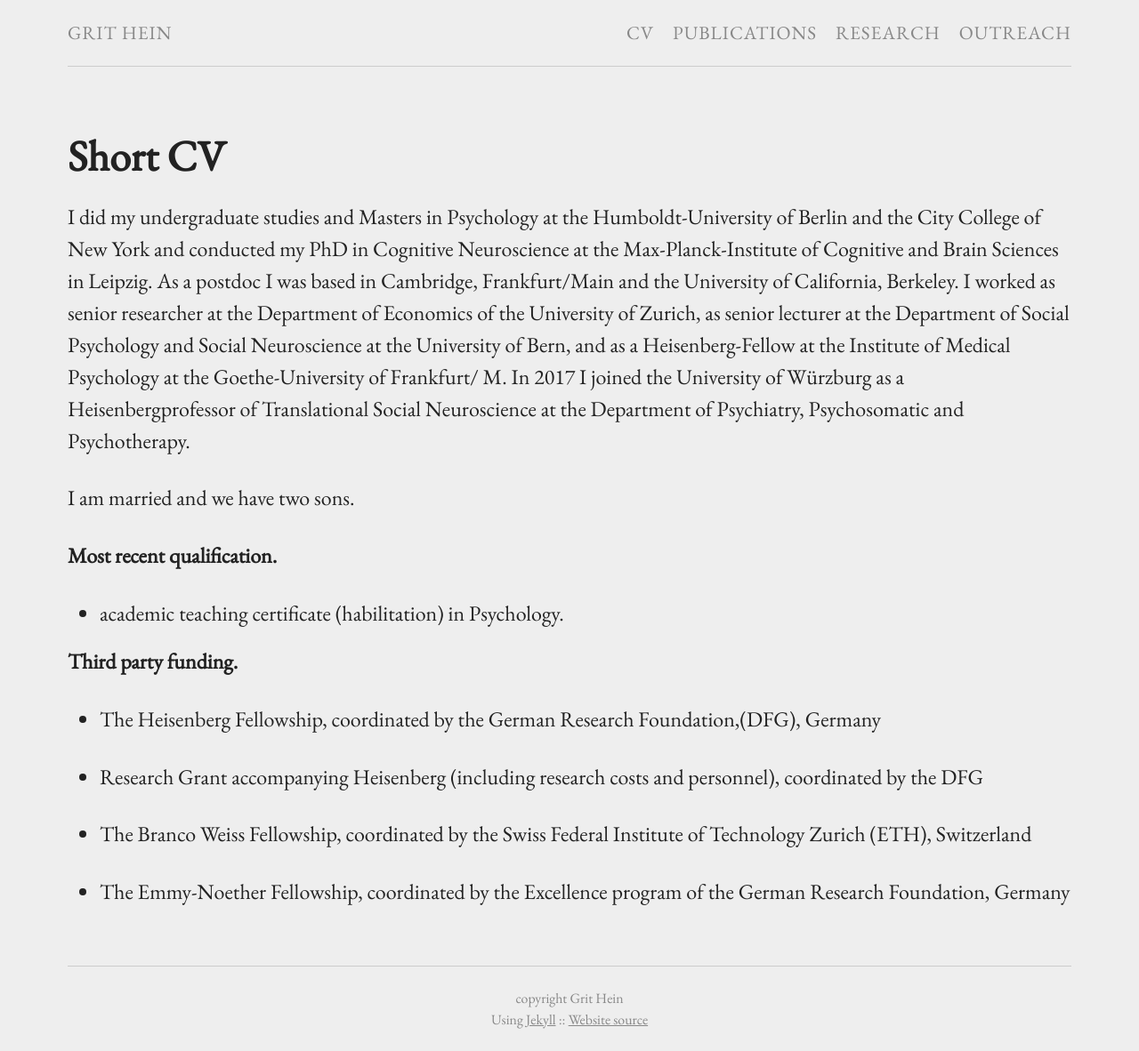
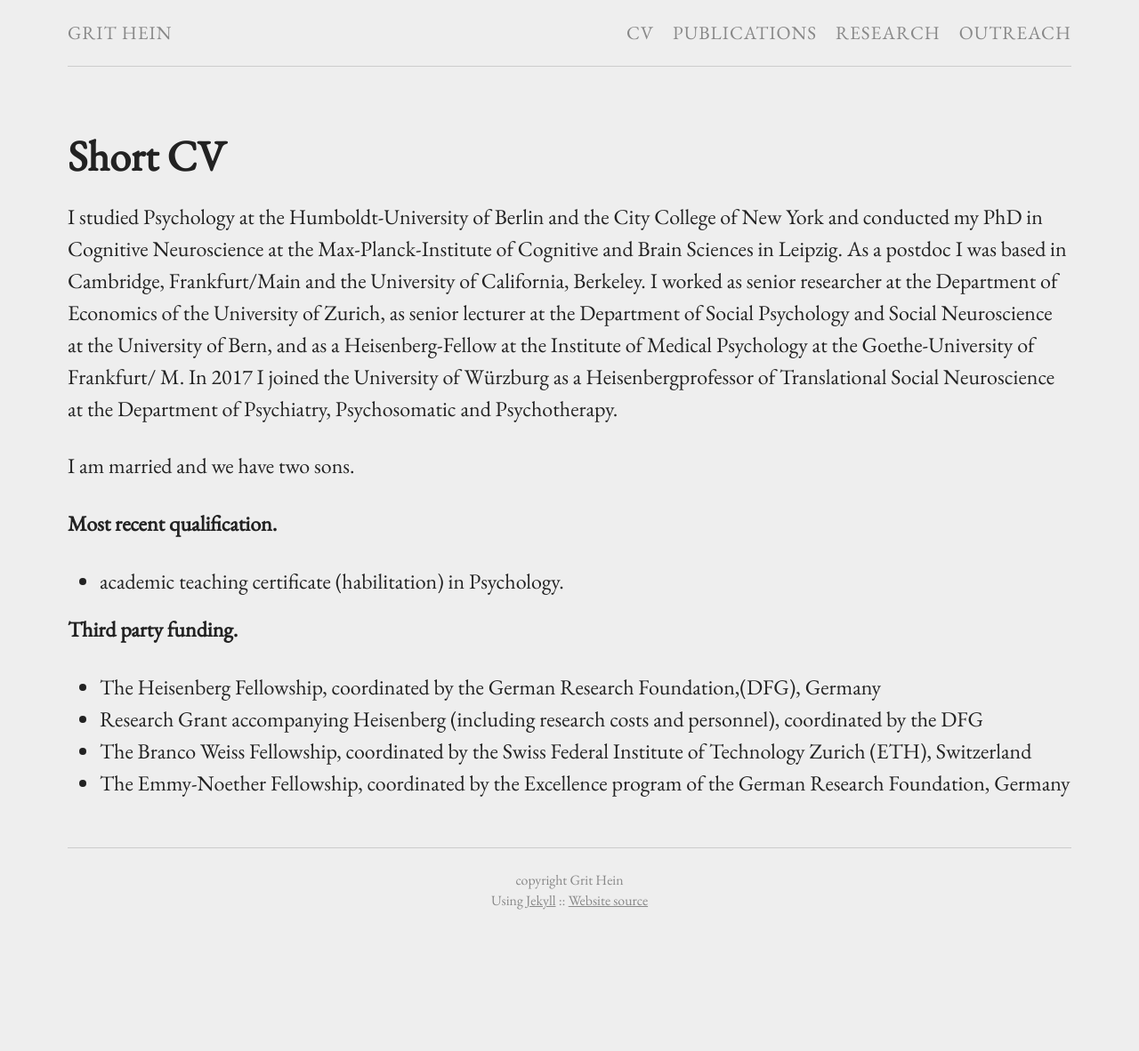
Before and after one commit to grithein/grithein, a Jekyll site: the page built from cv.md, in a window 1280 px wide. Shown: the whole page at 89% size. Built offline with Jekyll 4.4.1, drawn with Linux system fonts in a browser that asks for light colours; after the commit the page ends 1049 px from its top, so only the background shows below that.

Commit message:
Update from Forestry.io - cv.md

```diff
--- a/cv.md
+++ b/cv.md
@@ -3,7 +3,7 @@ title: Short CV
 layout: page
 permalink: "/cv/"
 ---
-I did my undergraduate studies and Masters in Psychology at the Humboldt-University of Berlin and the City College of New York and conducted my PhD in Cognitive Neuroscience at the Max-Planck-Institute of Cognitive and Brain Sciences in Leipzig. As a postdoc I was based in Cambridge, Frankfurt/Main and the University of California, Berkeley. I worked as senior researcher at the Department of Economics of the University of Zurich, as senior lecturer at the Department of Social Psychology and Social Neuroscience at the University of Bern, and as a Heisenberg-Fellow at the Institute of Medical Psychology at the Goethe-University of Frankfurt/ M. In 2017 I joined the University of Würzburg as a Heisenbergprofessor of Translational Social Neuroscience at the Department of Psychiatry, Psychosomatic and Psychotherapy.
+I studied Psychology at the Humboldt-University of Berlin and the City College of New York and conducted my PhD in Cognitive Neuroscience at the Max-Planck-Institute of Cognitive and Brain Sciences in Leipzig. As a postdoc I was based in Cambridge, Frankfurt/Main and the University of California, Berkeley. I worked as senior researcher at the Department of Economics of the University of Zurich, as senior lecturer at the Department of Social Psychology and Social Neuroscience at the University of Bern, and as a Heisenberg-Fellow at the Institute of Medical Psychology at the Goethe-University of Frankfurt/ M. In 2017 I joined the University of Würzburg as a Heisenbergprofessor of Translational Social Neuroscience at the Department of Psychiatry, Psychosomatic and Psychotherapy.
 
 I am married and we have two sons.
 
@@ -14,9 +14,6 @@ I am married and we have two sons.
 **Third party funding.**
 
 * The Heisenberg Fellowship, coordinated by the German Research Foundation,(DFG), Germany
-
 * Research Grant accompanying Heisenberg (including research costs and personnel), coordinated by the DFG
-
 * The Branco Weiss Fellowship, coordinated by the Swiss Federal Institute of Technology Zurich (ETH), Switzerland
-
 * The Emmy-Noether Fellowship, coordinated by the Excellence program of the German Research Foundation, Germany
```
